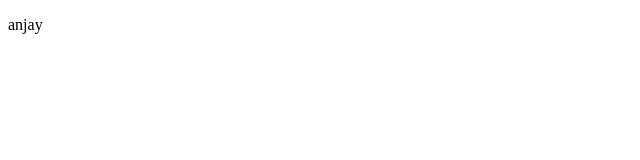
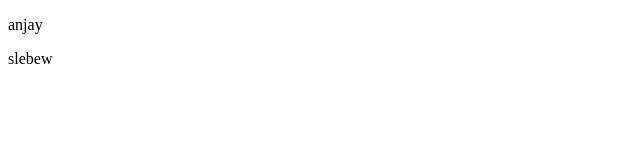
Before and after one commit to raxzfx/rasya-test-2, a plain HTML site: page index.html in a window 1280 px wide. Shown: the full height of the page, 0-640 px from the left. Drawn offline with Linux system fonts and the light colour scheme.

Commit message:
nambah paragraf

```diff
--- a/index.html
+++ b/index.html
@@ -7,5 +7,6 @@
 </head>
 <body>
     <p>anjay</p>
+    <p>slebew</p>
 </body>
 </html>
```
